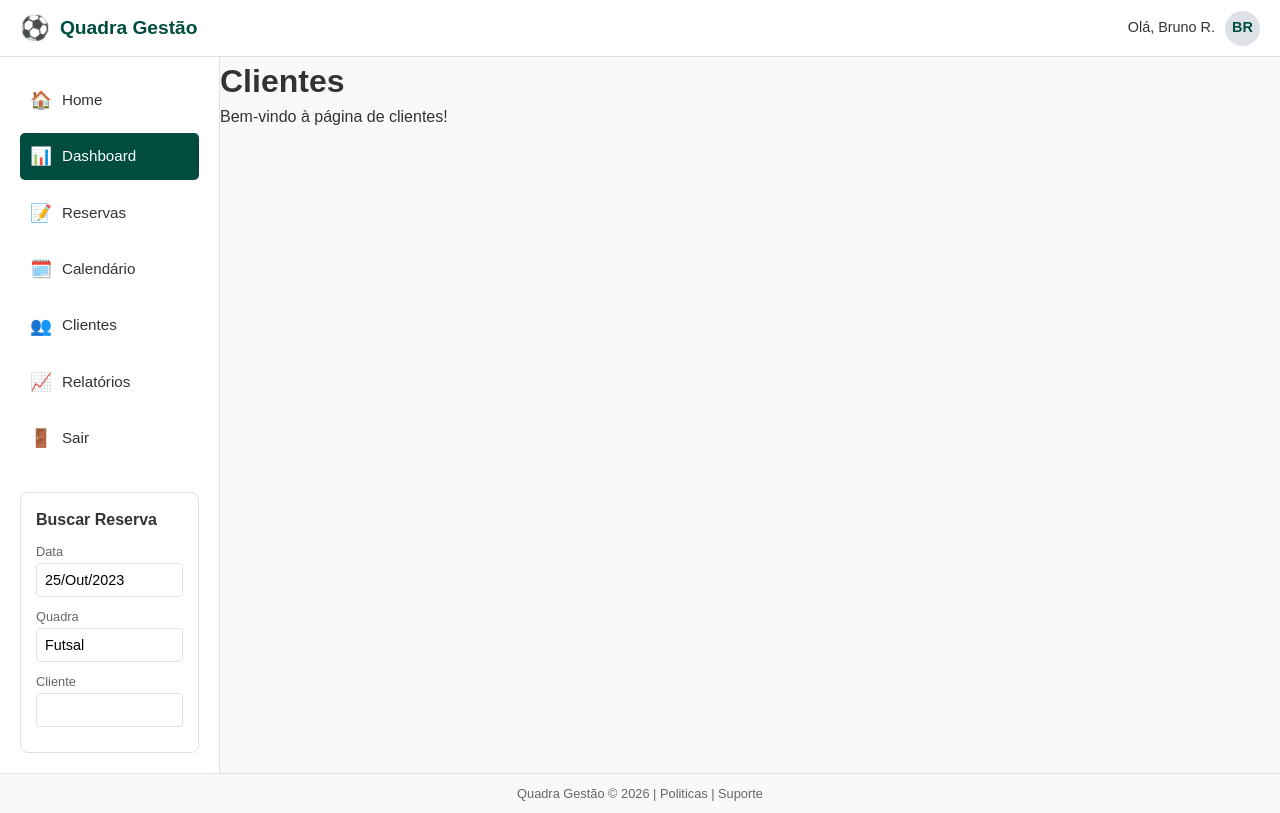
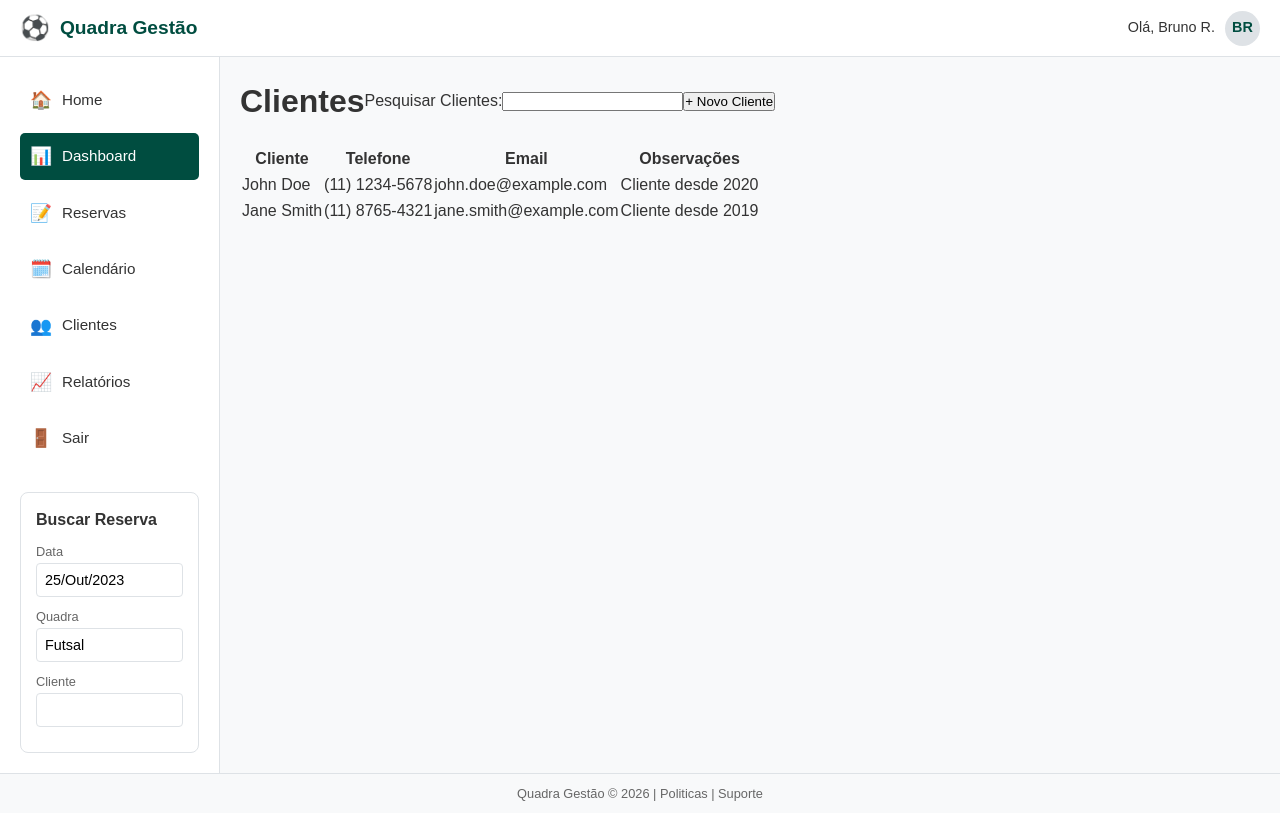
Before and after one commit to Sandrodepaula/quadra_gestao, a React app in the folder frontend/: page /clientes in a window 1280 px wide. Built offline with nearby package versions, Linux system fonts and the light colour scheme; no server answers; the HTML template or start-up script is replaced by a standard one.

Commit message:
Implementando a pagina Clientes e conexão com o backend pelo Axios

```diff
--- a/frontend/package.json
+++ b/frontend/package.json
@@ -10,7 +10,10 @@
     "preview": "vite preview"
   },
   "dependencies": {
+    "axios": "^1.16.1",
+    "bootstrap": "^5.3.8",
     "react": "^19.2.5",
+    "react-bootstrap": "^2.10.10",
     "react-dom": "^19.2.5",
     "react-router-dom": "^7.15.1"
   },
--- a/frontend/src/pages/Clientes.tsx
+++ b/frontend/src/pages/Clientes.tsx
@@ -1,10 +1,58 @@
-import React from 'react';
+import Button from 'react-bootstrap/Button';
+import { useEffect, useState } from 'react';
+import { api } from '../services/api';
+
 
 function Clientes() {
+    const [clientes, setClientes] = useState([]);
+    useEffect(() => {
+        async function carregarClientes() {
+            const response = await api.get('/clientes');
+            setClientes(response.data);
+        }
+        carregarClientes();
+    }, []);
+
     return (
-        <div>
-            <h1>Clientes</h1>
-            <p>Bem-vindo à página de clientes!</p>
+        <div className="clientes-page">
+        <main className="content">
+            <div className="content-header">
+                <h1>Clientes</h1>
+
+                <div className="search-container">
+                    <label htmlFor="search">Pesquisar Clientes:</label>
+                    <input type="text" id="search" />
+                </div>
+
+                <Button variant="success">+ Novo Cliente</Button>
+            </div>
+
+            <table className="clientes-table">
+                <thead>
+                    <tr>
+                        <th>Cliente</th>
+                        <th>Telefone</th>
+                        <th>Email</th>
+                        <th>Observações</th>
+                    </tr>
+                </thead>
+                <tbody>
+                    {/* Dados dos clientes serão exibidos aqui */}
+                    <tr>
+                        <td>John Doe</td>
+                        <td>(11) 1234-5678</td>
+                        <td>john.doe@example.com</td>
+                        <td>Cliente desde 2020</td>
+                    </tr>
+                    <tr>
+                        <td>Jane Smith</td>
+                        <td>(11) 8765-4321</td>
+                        <td>jane.smith@example.com</td>
+                        <td>Cliente desde 2019</td>
+                    </tr>
+                </tbody>
+            </table>
+        </main>
         </div>
     );
 }
--- /dev/null
+++ b/frontend/src/services/api.js
@@ -0,0 +1,9 @@
+import axios from "axios";
+
+export const api = axios.create({
+  baseURL: "http://localhost:5000/api",
+    headers: {
+        "Content-Type": "application/json",
+        "Access-Control-Allow-Origin": "*",
+    },
+});
```
Also changed, not shown: frontend/Anotaçoes.txt (added), frontend/src/pages/Reservas.tsx (line endings or trailing spaces), 1 other file (tests, documents, lock files or other folders).
